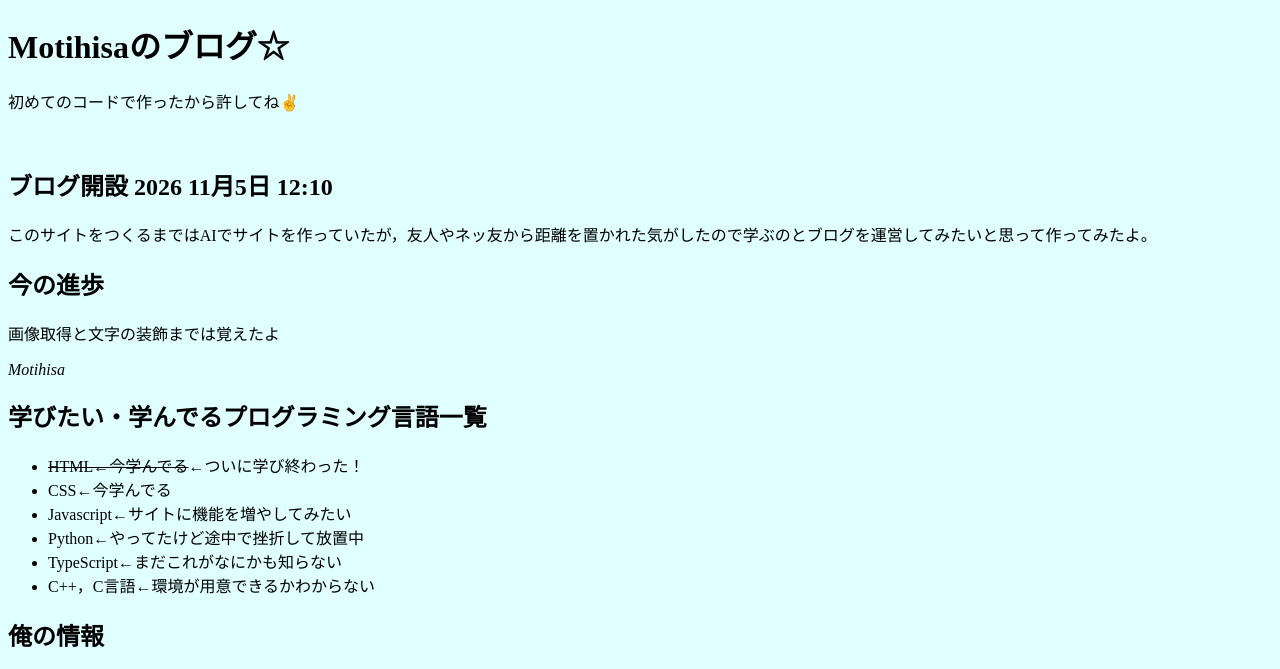
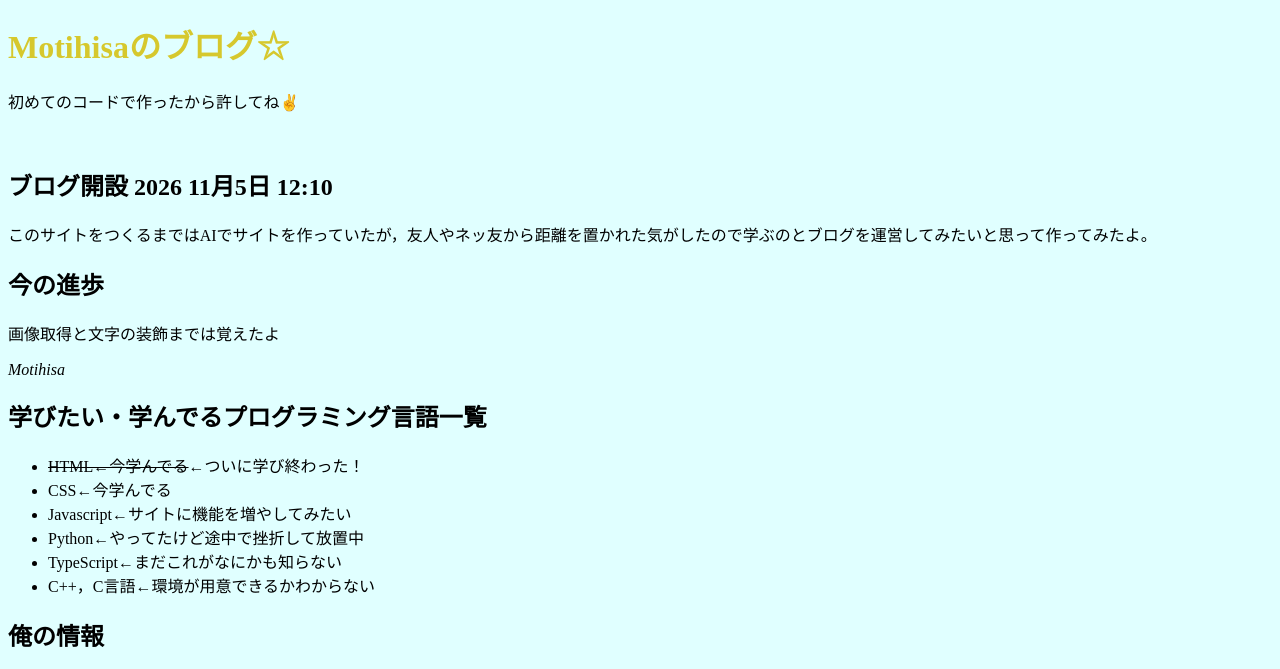
Before and after one commit to motihisa/motihisa, a plain HTML site: page index.html in a window 1280 px wide. Shown: the top 669 px of the page. Drawn offline with Linux system fonts and the light colour scheme.

Commit message:
Add h1 styling with color #d6c82d

```diff
--- a/style.css
+++ b/style.css
@@ -1,3 +1,5 @@
 body{
   background-color: #e0ffff;
 }
+
+h1{color: #d6c82d;}
```
